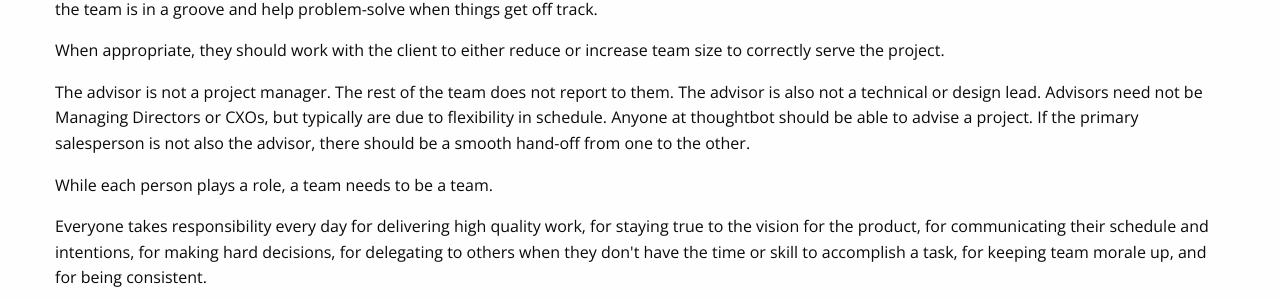
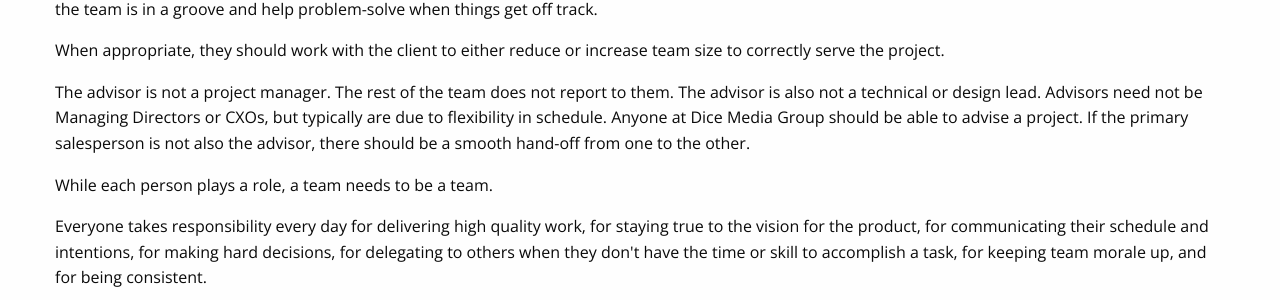
Before and after one commit to dice-media-group/dice-media-group.github.io, a Jekyll site: the page built from playbook/our-company/sales/index.html, in a window 1280 px wide and 900 px high, scrolled down 1852 px. Shown: the part 179-479 px from the top of the window. Built offline with Jekyll 4.4.1, drawn with Linux system fonts in a browser that asks for light colours; nearby versions of some CDN libraries; some of the changed lines change nothing that is shown.

Commit message:
CHANGE: generalized mentions of company brand

```diff
--- a/playbook/our-company/sales/index.html
+++ b/playbook/our-company/sales/index.html
@@ -19,7 +19,7 @@
 
             <ul>
                 <li>Someone contacts us.</li>
-                <li>We have them fill out <a href="http://thoughtbot.com/contact">our new project form</a>.</li>
+                <li>We have them fill out <a href="/contact">our new project form</a>.</li>
                 <li>We have a phone call or have them come into the office.</li>
                 <li>Qualify/disqualify: are we a good fit for the client?</li>
                 <li>Qualify/disqualify: is the client a good fit for us?</li>
@@ -39,7 +39,7 @@
 
             <p>We track each lead in <a href="https://getbase.com">Base</a>.</p>
 
-            <p>We manually create Contacts for personal introductions. <a href="http://thoughtbot.com/#new-project">Our new project
+            <p>We manually create Contacts for personal introductions. <a href="/#new-project">Our new project
 form</a> automatically creates cards for each submission.
             </p>
 
@@ -72,7 +72,7 @@
                 <p>Are you willing to chat without signing an NDA? We've worked with hundreds of clients. We talk to hundreds of potential clients each year. It's inevitable that we hear similar ideas.</p>
             </blockquote>
 
-            <p>If the NDA is important to the client, ask them to tell us enough about the business to evaluate whether there's a conflict with our existing or past clients. If we determine there's no conflict, the project is a good fit, and the NDA is mutual, we sign it. If their NDA is not mutual, we use <a href="http://thoughtbot.com/nda">our
+            <p>If the NDA is important to the client, ask them to tell us enough about the business to evaluate whether there's a conflict with our existing or past clients. If we determine there's no conflict, the project is a good fit, and the NDA is mutual, we sign it. If their NDA is not mutual, we use <a href="/nda">our
 NDA</a>.</p>
 
             <h3 id="roles">Roles</h3>
@@ -95,7 +95,7 @@
 
             <p>When appropriate, they should work with the client to either reduce or increase team size to correctly serve the project.</p>
 
-            <p>The advisor is not a project manager. The rest of the team does not report to them. The advisor is also not a technical or design lead. Advisors need not be Managing Directors or CXOs, but typically are due to flexibility in schedule. Anyone at thoughtbot should be able to advise a project. If the primary salesperson is not also the advisor, there should be a smooth hand-off from one to the other.</p>
+            <p>The advisor is not a project manager. The rest of the team does not report to them. The advisor is also not a technical or design lead. Advisors need not be Managing Directors or CXOs, but typically are due to flexibility in schedule. Anyone at {{ site.brand }} should be able to advise a project. If the primary salesperson is not also the advisor, there should be a smooth hand-off from one to the other.</p>
 
             <p>While each person plays a role, a team needs to be a team.</p>
 
@@ -152,7 +152,7 @@
                 <li>"Zero to Version 1", 2 people, 4 weeks</li>
                 <li>"Fill a gap until an internal team is hired", 2 people, 3 months</li>
                 <li>"Staff augmentation with existing internal team", 3 people, 6 months</li>
-                <li><a href="http://www.thoughtbot.com/maintenance">"Maintenance team"</a>, retainer per month
+                <li><a href="/maintenance">"Maintenance team"</a>, retainer per month
                 </li>
             </ul>
 
@@ -161,7 +161,7 @@
             <p>The feature set of a product is not necessarily indicative of the length of time required to develop it. Sometimes to get to a very simple product, we have to iterate on it many times. We love working with clients who understand that a great product takes as long as it takes.</p>
 
             <p>In return, we understand that we can never abuse a client's trust in us. We should be maximizing our productivity in order to provide them the most value for our time. Things like our "Research" Trello board, "Code" internal chat room, and shared
-                <a href="http://github.com/thoughtbot/dotfiles">dotfiles</a> ensure we have a highest common denominator set of tools and techniques ready when the situation arises again.
+                <a href="http://github.com/{{ site.github }}/dotfiles">dotfiles</a> ensure we have a highest common denominator set of tools and techniques ready when the situation arises again.
             </p>
 
             <h3 id="contract">Contract</h3>
```
